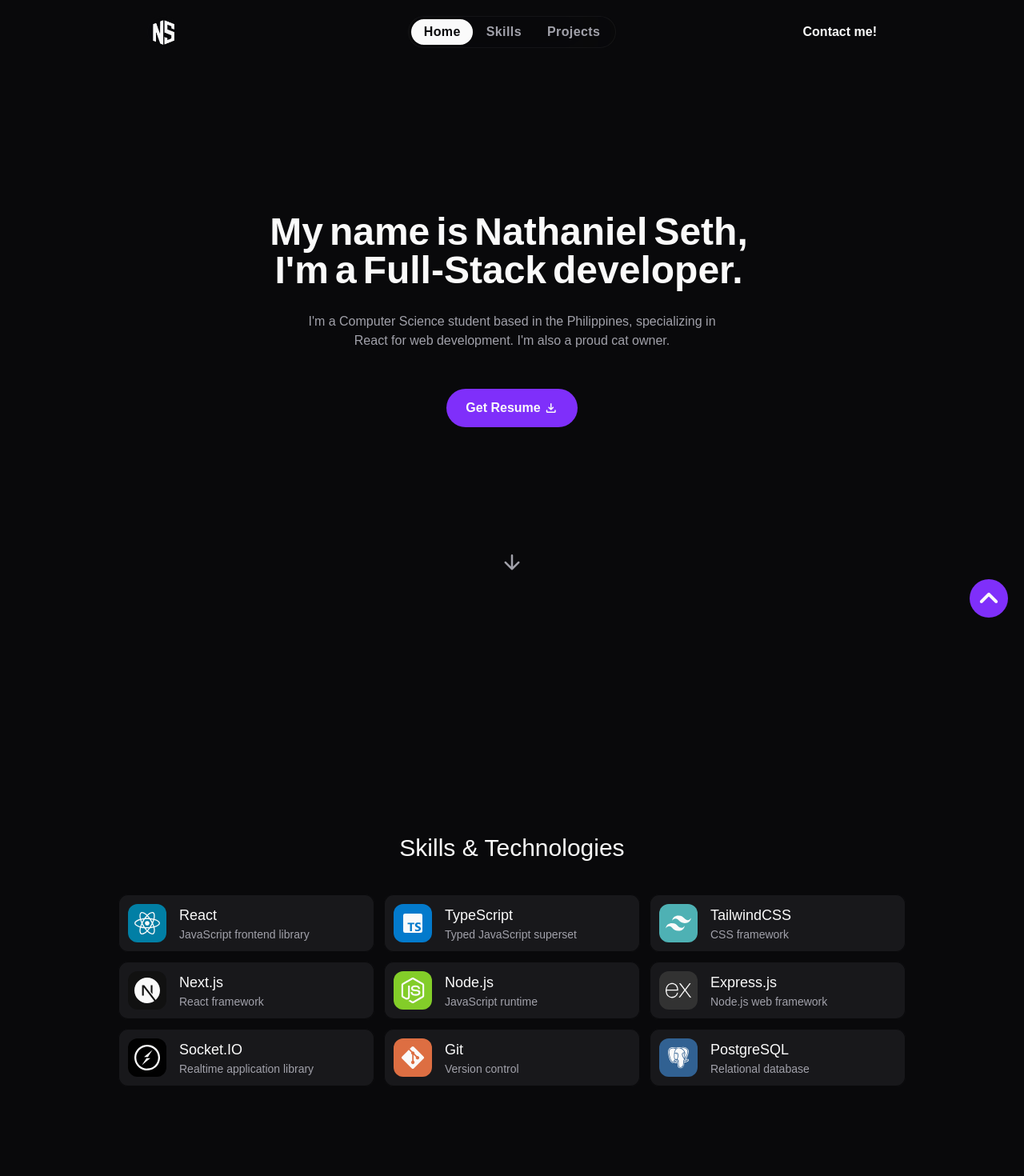
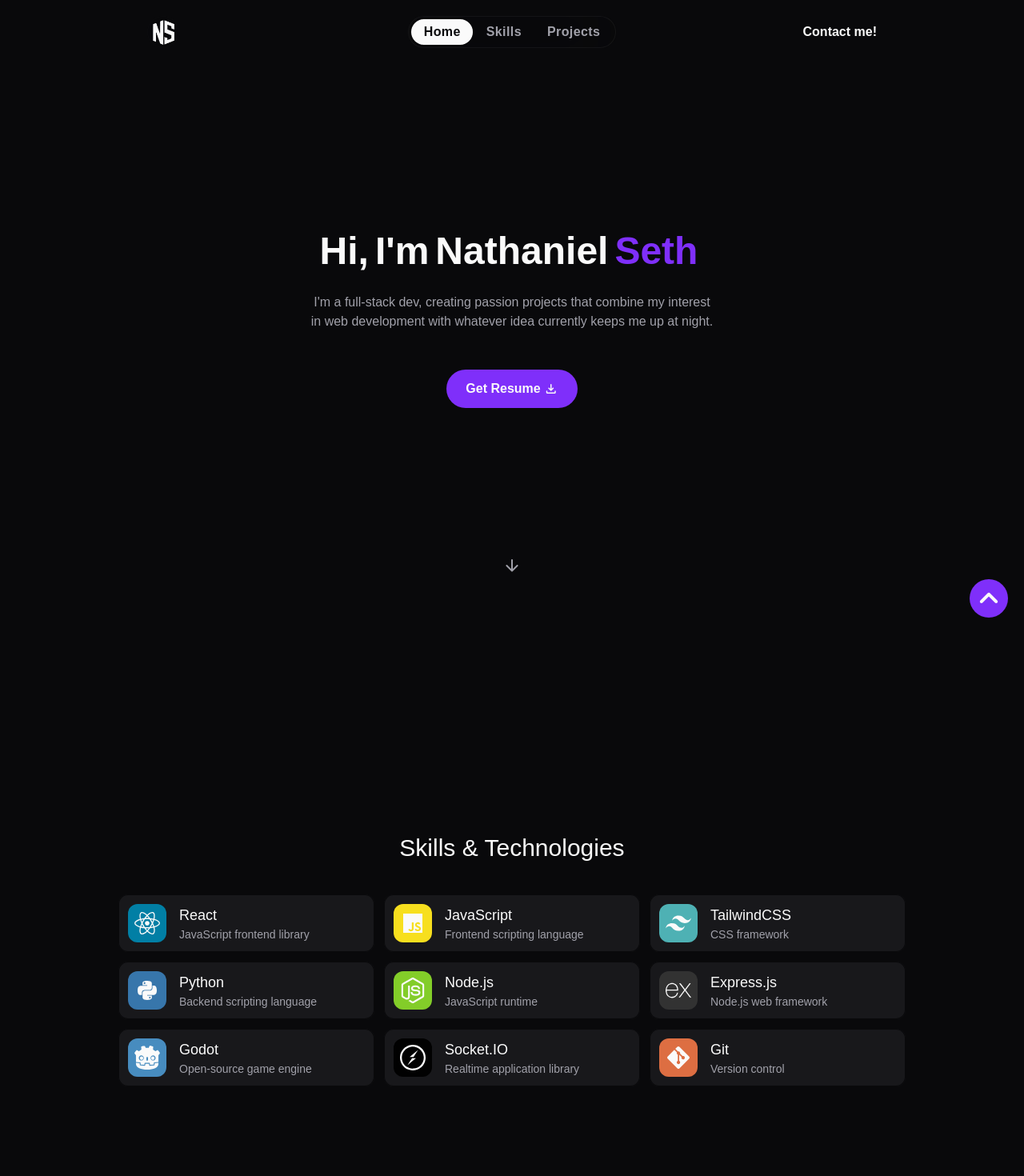
Before and after one commit to nathanielseth/portfolio, a React (Vite) app: page / in a window 1280 px wide. Shown: the top 1470 px of the page at 80% size. Built offline with nearby package versions, Linux system fonts and the light colour scheme; a web font is replaced by a local one.

Commit message:
update deps and project data

```diff
--- a/package.json
+++ b/package.json
@@ -31,6 +31,6 @@
     "globals": "^15.9.0",
     "postcss": "^8.4.47",
     "tailwindcss": "^3.4.13",
-    "vite": "^5.4.14"
+    "vite": "^7.0.4"
   }
 }
--- a/src/components/Contact.jsx
+++ b/src/components/Contact.jsx
@@ -145,7 +145,7 @@ const Contact = () => {
 				whileInView="show"
 				className="text-sm font-light md:text-base mb-5 text-center text-zinc-500"
 			>
-				© developed & designed by nathanielseth.dev
+				© nathanielseth.dev
 			</motion.div>
 		</motion.div>
 	);
--- a/src/components/Hero.jsx
+++ b/src/components/Hero.jsx
@@ -18,14 +18,14 @@ const containerVariants = {
 		opacity: 1,
 		transition: {
 			staggerChildren: 0.4,
-			delayChildren: 1.8,
+			delayChildren: 0.7,
 		},
 	},
 };
 
 const itemVariants = {
 	hidden: { opacity: 0, y: 30 },
-	show: { opacity: 1, y: 0, transition: { duration: 1 } },
+	show: { opacity: 1, y: 0, transition: { duration: 0.6 } },
 };
 
 const arrowVariants = {
@@ -54,8 +54,7 @@ const arrowVariants = {
 const Hero = () => {
 	const [showArrow, setShowArrow] = useState(false);
 
-	const firstLine = "My name is Nathaniel Seth,".split(" ");
-	const secondLine = "I'm a Full-Stack developer.".split(" ");
+	const heading = "Hi, I'm Nathaniel Seth".split(" ");
 
 	useEffect(() => {
 		const timer = setTimeout(() => {
@@ -79,28 +78,14 @@ const Hero = () => {
 				id="hero-heading"
 				className="text-3xl sm:text-4xl md:text-5xl font-semibold mb-3 text-zinc-50"
 			>
-				{firstLine.map((word, i) => (
+				{heading.map((word, i) => (
 					<motion.span
-						key={`first-line-word-${i}`}
+						key={`word-${i}`}
 						custom={i}
 						variants={typingVariants}
 						initial="hidden"
 						animate="visible"
-						className="mr-1 md:mr-2"
-					>
-						{word}
-					</motion.span>
-				))}
-
-				<br />
-
-				{secondLine.map((word, i) => (
-					<motion.span
-						key={`second-line-word-${i}`}
-						custom={i + firstLine.length}
-						variants={typingVariants}
-						initial="hidden"
-						animate="visible"
+						style={word === "Seth" ? { color: "#7f2ffa" } : {}}
 						className="mr-1 md:mr-2"
 					>
 						{word}
@@ -120,15 +105,15 @@ const Hero = () => {
 					className="mt-4 text-xs text-zinc-400 md:text-base mb-12 max-w-sm mx-auto md:max-w-lg"
 					variants={itemVariants}
 				>
-					I&apos;m a Computer Science student based in the Philippines,
-					specializing in React for web development. I&apos;m also a proud cat
-					owner.
+					I&apos;m a full-stack dev, creating passion projects that combine my
+					interest in web development with whatever idea currently keeps me up
+					at night.
 				</motion.p>
 
 				<div className="mt-8 flex justify-center items-center">
 					<motion.a
-						whileTap={{ scale: 0.85 }}
-						whileHover={{ scale: 1.1 }}
+						whileTap={{ scale: 0.95 }}
+						whileHover={{ scale: 1.05 }}
 						transformTemplate={(props, transform) =>
 							transform.replace(" translateZ(0)", "")
 						}
@@ -157,7 +142,7 @@ const Hero = () => {
 				role="img"
 				aria-label="Scroll down indicator"
 			>
-				<span className="material-symbols-rounded md:text-3xl text-2xl text-zinc-400">
+				<span className="material-symbols-rounded md:text-2xl text-xl text-zinc-400">
 					arrow_downward
 				</span>
 			</motion.div>
--- a/src/utils/projectsData.jsx
+++ b/src/utils/projectsData.jsx
@@ -1,7 +1,7 @@
 import { SiGodotengine, SiSocketdotio, SiExpress } from "react-icons/si";
 import { IoLogoJavascript } from "react-icons/io";
 import { FaReact, FaNodeJs } from "react-icons/fa";
-import { RiTailwindCssFill, RiHtml5Fill, RiCss3Fill } from "react-icons/ri";
+import { RiHtml5Fill, RiCss3Fill } from "react-icons/ri";
 
 const createTag = (icon, color, tagName) => ({ label: icon, color, tagName });
 
@@ -56,7 +56,7 @@ const projects = [
 				"Express.js"
 			),
 		],
-		projectLink: "",
+		projectLink: "https://nathanielseth.github.io/vibechess/",
 		codeLink: "https://github.com/nathanielseth/vibechess",
 		category: "WEB",
 	},
--- a/src/utils/skillsData.js
+++ b/src/utils/skillsData.js
@@ -1,15 +1,14 @@
 import { FaReact, FaGitAlt } from "react-icons/fa";
-import { BiLogoTypescript, BiLogoPostgresql } from "react-icons/bi";
+import { BiLogoJavascript, BiLogoPython } from "react-icons/bi";
 import {
 	SiSocketdotio,
 	SiTailwindcss,
-	SiNextdotjs,
+	SiGodotengine,
 	SiNodedotjs,
 	SiExpress,
 } from "react-icons/si";
 
 export const skills = [
-	// Frontend
 	{
 		name: "React",
 		icon: FaReact,
@@ -17,10 +16,10 @@ export const skills = [
 		description: "JavaScript frontend library",
 	},
 	{
-		name: "TypeScript",
-		icon: BiLogoTypescript,
-		color: "#037acc",
-		description: "Typed JavaScript superset",
+		name: "JavaScript",
+		icon: BiLogoJavascript,
+		color: "#f7df1e",
+		description: "Frontend scripting language",
 	},
 	{
 		name: "TailwindCSS",
@@ -29,12 +28,11 @@ export const skills = [
 		description: "CSS framework",
 	},
 	{
-		name: "Next.js",
-		icon: SiNextdotjs,
-		color: "#111111",
-		description: "React framework",
+		name: "Python",
+		icon: BiLogoPython,
+		color: "#3776ab",
+		description: "Backend scripting language",
 	},
-
 	{
 		name: "Node.js",
 		icon: SiNodedotjs,
@@ -48,22 +46,21 @@ export const skills = [
 		description: "Node.js web framework",
 	},
 	{
+		name: "Godot",
+		icon: SiGodotengine,
+		color: "#478cbf",
+		description: "Open-source game engine",
+	},
+	{
 		name: "Socket.IO",
 		icon: SiSocketdotio,
 		color: "#010101",
 		description: "Realtime application library",
 	},
-
 	{
 		name: "Git",
 		icon: FaGitAlt,
 		color: "#DD6E42",
 		description: "Version control",
 	},
-	{
-		name: "PostgreSQL",
-		icon: BiLogoPostgresql,
-		color: "#316192",
-		description: "Relational database",
-	},
 ];
```
Also changed, not shown: 2 other files (tests, documents, lock files or other folders).
